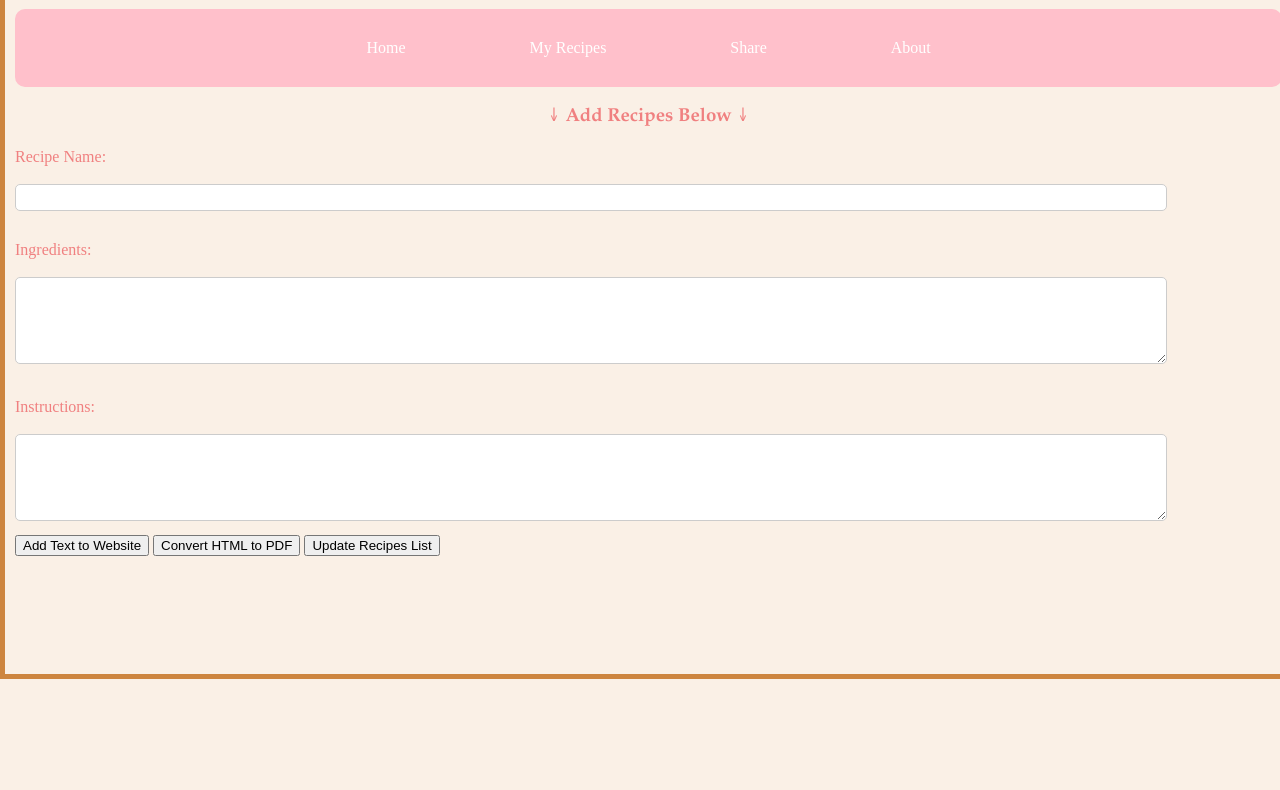
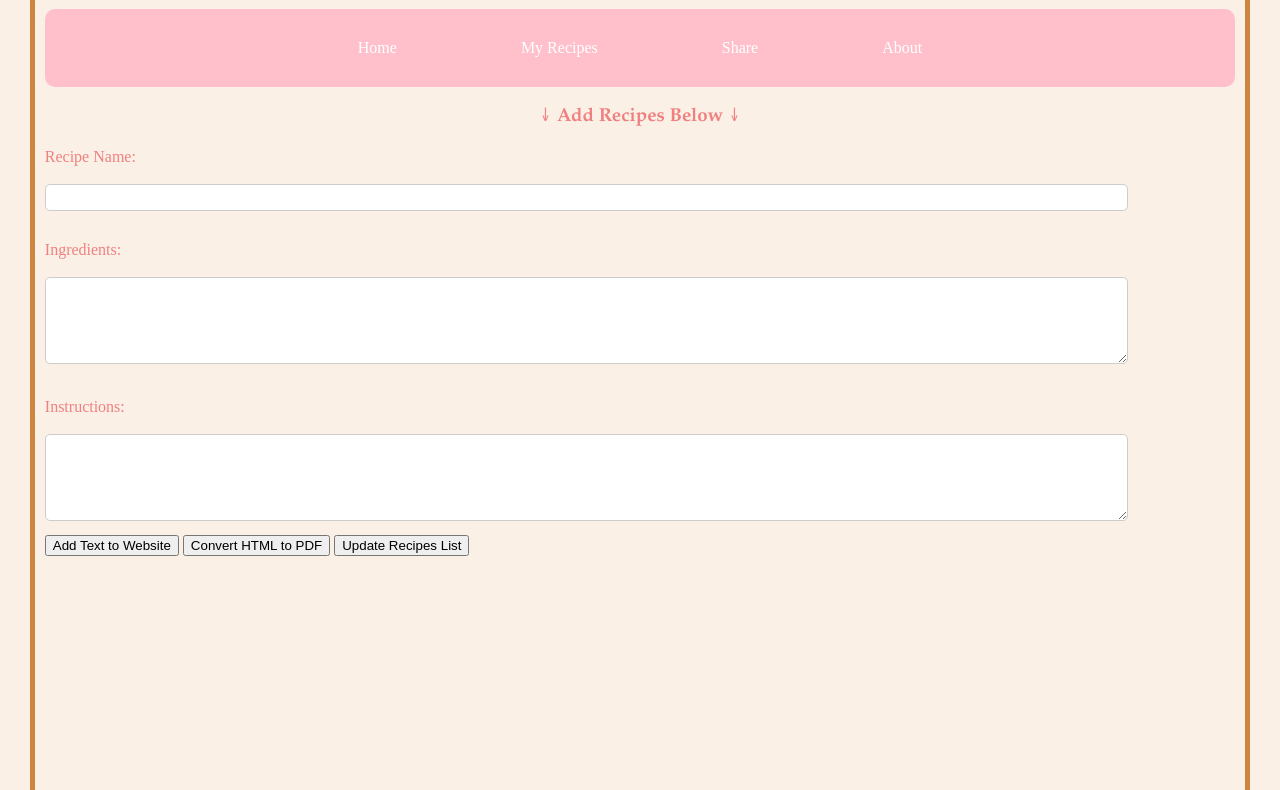
Before and after one commit to loraavie/recipebook, a plain HTML site: page finalprod/recipe.html in a window 1280 px wide. Shown: the part 87-877 px from the top of the page. Before the commit the page ends 800 px from the top, so only its background shows below. Drawn offline with nearby package versions, Linux system fonts and the light colour scheme; files whose address does not match are found by name.

Commit message:
Update recipe.html

```diff
--- a/finalprod/recipe.html
+++ b/finalprod/recipe.html
@@ -15,9 +15,9 @@
             padding: 10px;
             background-color: #faf0e6;
             width: 99%;
-            height: 92vh;
+ 		    width: 93vw;
             margin: 0 auto;
-            min-height: 100 auto;
+            min-height: 100vw;
         }
 
         .nav-menu {
```
